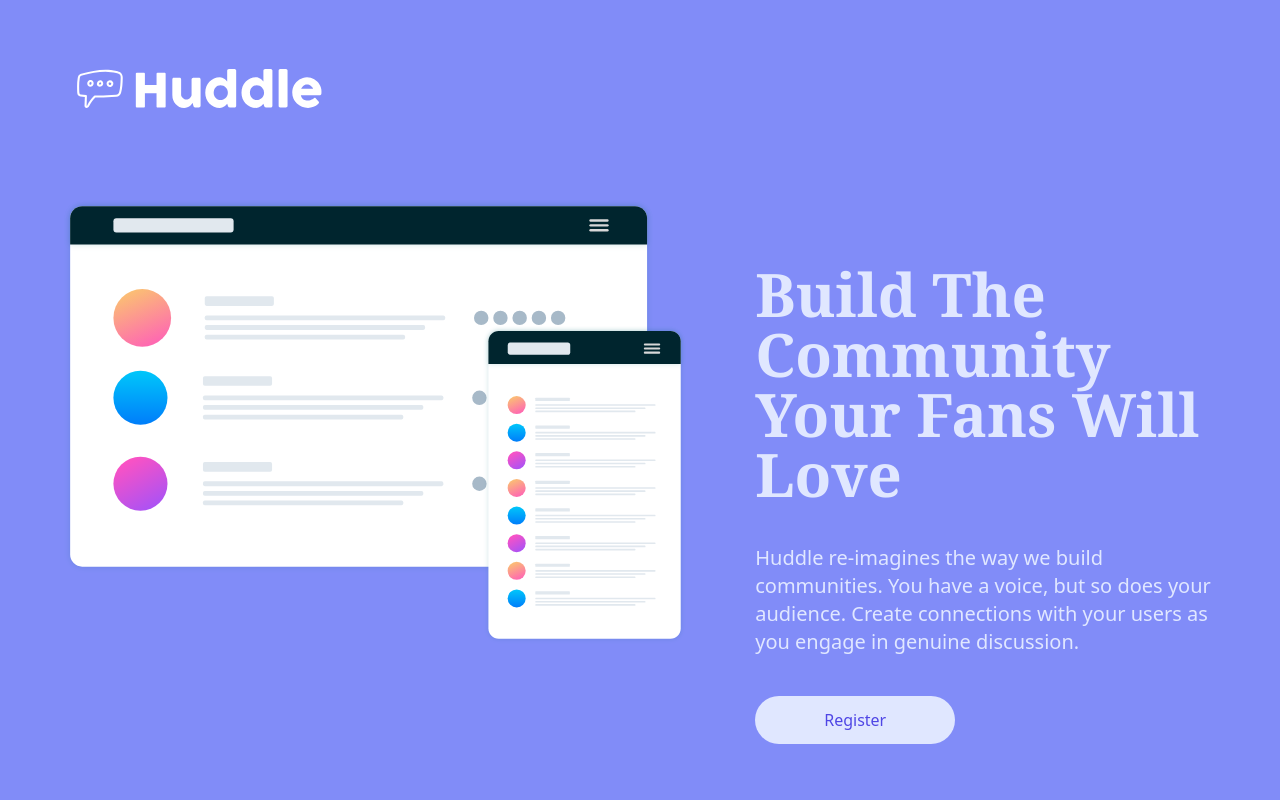
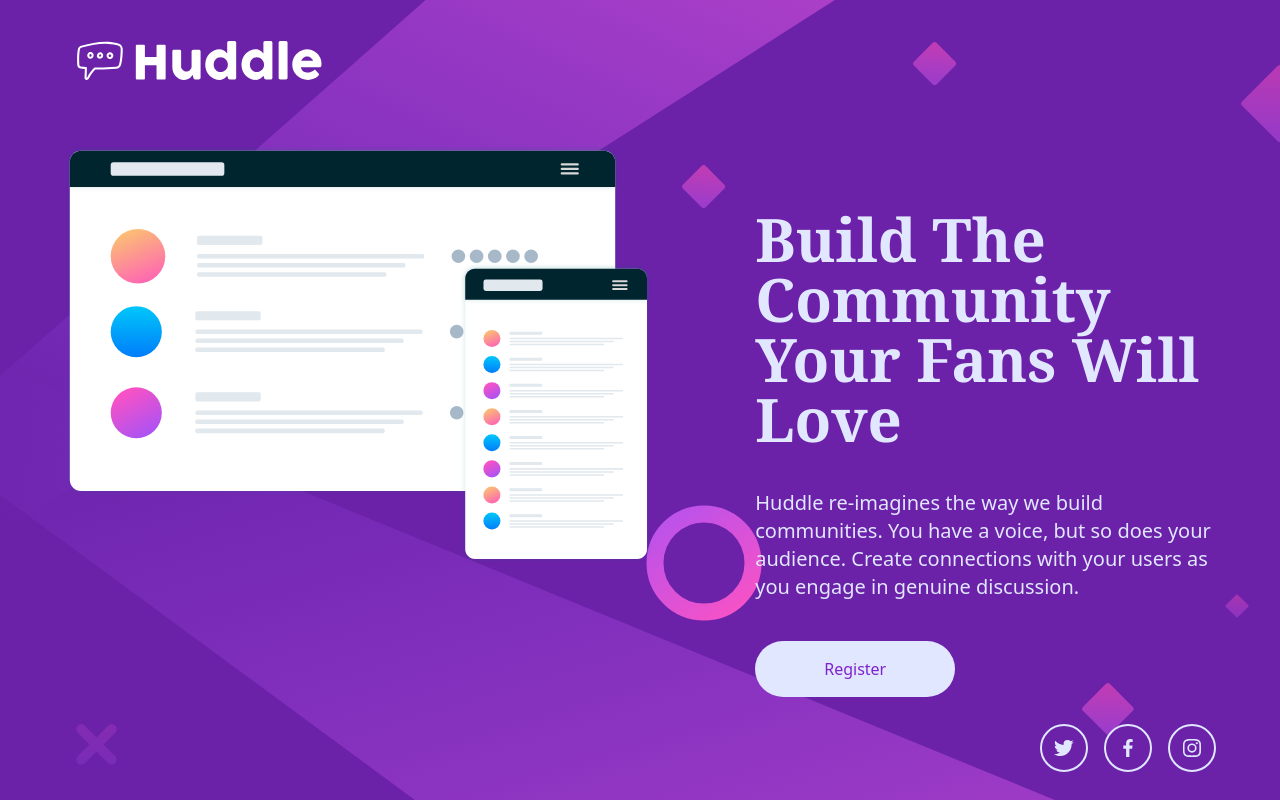
Before and after one commit to Ali-Ghasemi-Tech/Huddle-landing-page, a website: page index.html in a window 1280 px wide. Drawn offline with Linux system fonts and the light colour scheme.

Commit message:
desktop design

```diff
--- a/index.html
+++ b/index.html
@@ -7,14 +7,14 @@
     <title>Huddle landing page</title>
     <link rel="stylesheet" href="./dist/output.css">
 </head>
-<body class="flex flex-col justify-evenly items-center bg-[url('/images/bg-desktop.svg') bg-indigo-400 h-screen">
+<body class="flex flex-col justify-evenly items-center bg-[url('../images/bg-desktop.svg')] bg-no-repeat bg-cover bg-purple-800 h-screen">
     <!-- logo section -->
     <div class="w-[90%] justify-start"><img src="images/logo.svg" alt=""></div>
     <!-- main section -->
     <div class="flex flex-row justify-between w-[90%] mt-6">
         <!-- img box -->
         <div class="w-[60%]" >
-            <img src="images/illustration-mockups.svg" alt="" class="w-[90%]">
+            <img src="images/illustration-mockups.svg" alt="" class="w-[85%]">
         </div>
         <!-- text box -->
         <div class="w-[40%] flex flex-col justify-start items-start gap-10 pt-16">
@@ -24,8 +24,24 @@
                 <span class="text-indigo-100 text-xl gap-3">Huddle re-imagines the way we build communities. You have a voice, but so does your audience.
                     Create connections with your users as you engage in genuine discussion.</span>
             <!-- button -->
-                <button class="bg-indigo-100 h-12 w-[200px] text-indigo-600 rounded-full">Register</button>
+                <button class="bg-indigo-100 h-14 w-[200px] text-purple-700 rounded-full hover:bg-purple-500 hover:text-indigo-50 transition duration-200">Register</button>
         </div>
+    </div>
+    <!-- footer section -->
+    <div class="flex flex-row justify-end w-[90%] items-center gap-4  ">
+        <!-- twitter icon -->
+        <div class="flex justify-center items-center h-12 w-12 rounded-full bg-purple-800 text-indigo-100 border-indigo-100 border-solid border-2 cursor-pointer hover:border-pink-300">
+            <svg width="24" height="24" viewBox="0 0 24 24" class="fill-current text-indigo-100 hover:text-pink-300"><path d="M19.633 7.997c.013.175.013.349.013.523 0 5.325-4.053 11.461-11.46 11.461-2.282 0-4.402-.661-6.186-1.809.324.037.636.05.973.05a8.07 8.07 0 0 0 5.001-1.721 4.036 4.036 0 0 1-3.767-2.793c.249.037.499.062.761.062.361 0 .724-.05 1.061-.137a4.027 4.027 0 0 1-3.23-3.953v-.05c.537.299 1.16.486 1.82.511a4.022 4.022 0 0 1-1.796-3.354c0-.748.199-1.434.548-2.032a11.457 11.457 0 0 0 8.306 4.215c-.062-.3-.1-.611-.1-.923a4.026 4.026 0 0 1 4.028-4.028c1.16 0 2.207.486 2.943 1.272a7.957 7.957 0 0 0 2.556-.973 4.02 4.02 0 0 1-1.771 2.22 8.073 8.073 0 0 0 2.319-.624 8.645 8.645 0 0 1-2.019 2.083z"></path></svg>
+        </div>
+        <!-- facebook icon -->
+        <div class="flex justify-center items-center h-12 w-12 rounded-full bg-purple-800 text-indigo-100 border-indigo-100 border-solid border-2 cursor-pointer hover:border-pink-300">
+            <svg  width="24" height="24" viewBox="0 0 24 24" class="fill-current text-indigo-100 hover:text-pink-300"><path d="M13.397 20.997v-8.196h2.765l.411-3.209h-3.176V7.548c0-.926.258-1.56 1.587-1.56h1.684V3.127A22.336 22.336 0 0 0 14.201 3c-2.444 0-4.122 1.492-4.122 4.231v2.355H7.332v3.209h2.753v8.202h3.312z"></path></svg>
+        </div>
+        <!-- instagram icon -->
+        <div class="flex justify-center items-center h-12 w-12 rounded-full bg-purple-800 text-indigo-100 border-indigo-100 border-solid border-2 hover:border-pink-300 hover:cursor-pointer">
+            <svg  width="24" height="24" class="fill-current text-indigo-100 hover:text-pink-300 parent-hover:text-pink-300"><path d="M11.999 7.377a4.623 4.623 0 1 0 0 9.248 4.623 4.623 0 0 0 0-9.248zm0 7.627a3.004 3.004 0 1 1 0-6.008 3.004 3.004 0 0 1 0 6.008z"/><circle cx="16.806" cy="7.207" r="1.078"/><path d="M20.533 6.111A4.605 4.605 0 0 0 17.9 3.479a6.606 6.606 0 0 0-2.186-.42c-.963-.042-1.268-.054-3.71-.054s-2.755 0-3.71.054a6.554 6.554 0 0 0-2.184.42 4.6 4.6 0 0 0-2.633 2.632 6.585 6.585 0 0 0-.419 2.186c-.043.962-.056 1.267-.056 3.71 0 2.442 0 2.753.056 3.71.015.748.156 1.486.419 2.187a4.61 4.61 0 0 0 2.634 2.632 6.584 6.584 0 0 0 2.185.45c.963.042 1.268.055 3.71.055s2.755 0 3.71-.055a6.615 6.615 0 0 0 2.186-.419 4.613 4.613 0 0 0 2.633-2.633c.263-.7.404-1.438.419-2.186.043-.962.056-1.267.056-3.71s0-2.753-.056-3.71a6.581 6.581 0 0 0-.421-2.217zm-1.218 9.532a5.043 5.043 0 0 1-.311 1.688 2.987 2.987 0 0 1-1.712 1.711 4.985 4.985 0 0 1-1.67.311c-.95.044-1.218.055-3.654.055-2.438 0-2.687 0-3.655-.055a4.96 4.96 0 0 1-1.669-.311 2.985 2.985 0 0 1-1.719-1.711 5.08 5.08 0 0 1-.311-1.669c-.043-.95-.053-1.218-.053-3.654 0-2.437 0-2.686.053-3.655a5.038 5.038 0 0 1 .311-1.687c.305-.789.93-1.41 1.719-1.712a5.01 5.01 0 0 1 1.669-.311c.951-.043 1.218-.055 3.655-.055s2.687 0 3.654.055a4.96 4.96 0 0 1 1.67.311 2.991 2.991 0 0 1 1.712 1.712 5.08 5.08 0 0 1 .311 1.669c.043.951.054 1.218.054 3.655 0 2.436 0 2.698-.043 3.654h-.011z"/></svg>
+        </div>
+
     </div>
 </body>
 </html>
--- a/tailwind.config.js
+++ b/tailwind.config.js
@@ -2,7 +2,11 @@
 module.exports = {
   content: ["./*.html"],
   theme: {
-    extend: {},
+    extend: {
+      backgroundImage:{
+        'herro-pattern': "url('images/bg-desktop.svg')",
+      }
+    },
   },
   plugins: [],
 }
```
Also changed, not shown: dist/output.css.
